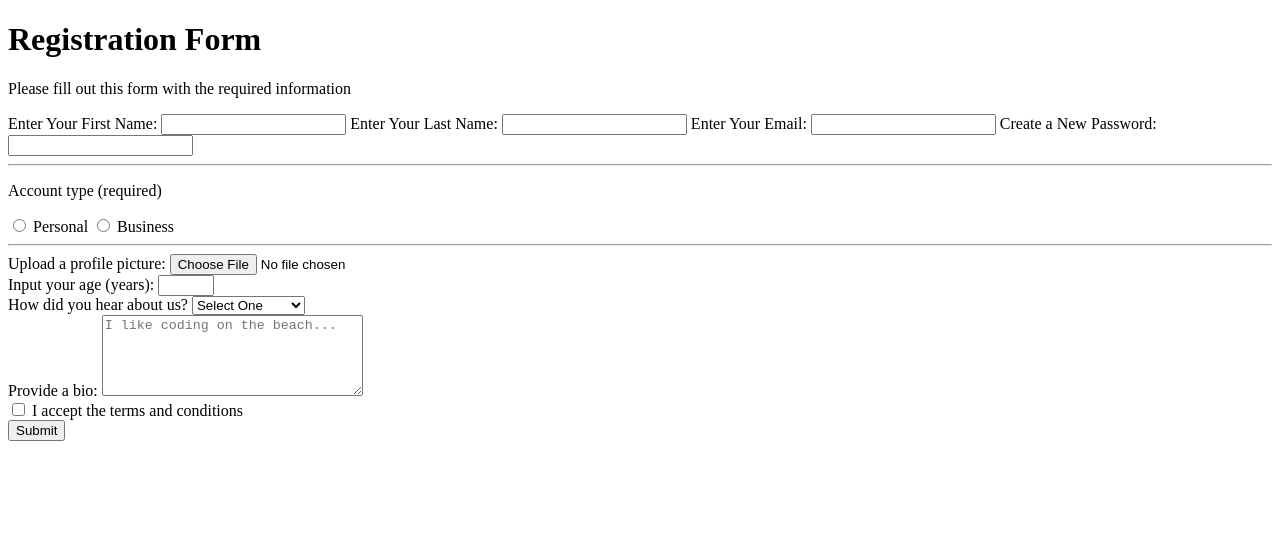
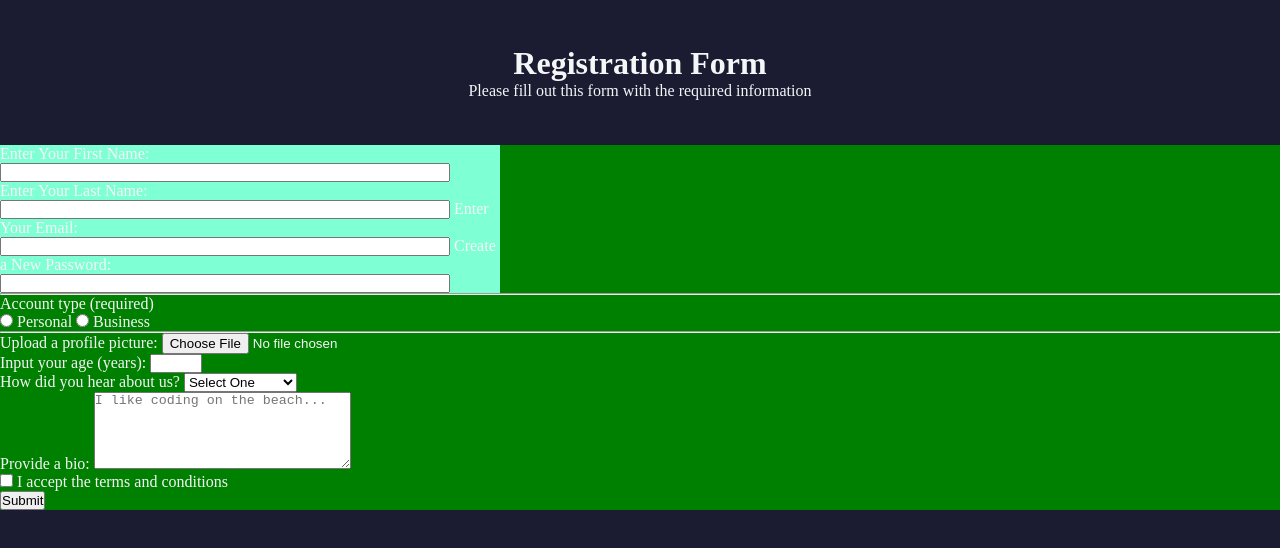
Before and after one commit to Surafelmoges/freeCodeCamp, a plain HTML site: page form.html in a window 1280 px wide. Drawn offline with Linux system fonts and the light colour scheme.

Commit message:
Contact-Form

```diff
--- a/form.html
+++ b/form.html
@@ -16,8 +16,10 @@
     <div class="form-container">
         <form action="#" method="post">
         <div class="personalDetail">
+            <div class="fName">
           <label for="firstName">Enter Your First Name:</label>
           <input type="text" id="firstName" name="firstName" required />
+          </div>
 
           <label for="lastName">Enter Your Last Name:</label>
           <input type="text" id="lastName" name="lastName" required />
--- a/styles/style.css
+++ b/styles/style.css
@@ -0,0 +1,31 @@
+*{
+    margin: 0;
+    padding: 0;
+    box-sizing: border-box;
+}
+body{
+     background-color: #1b1b32;
+     color: #f5f6f7;
+     width: 100%;
+     height: 100vh;
+
+}
+header{
+    text-align: center;
+    margin: 45px;
+}
+.form-container{
+    background: green;
+
+}
+.personalDetail{
+   max-width: 500px;
+   background-color: aquamarine;
+
+}
+.personalDetail input{
+    width: 90%;
+}
+.fName{
+
+}
```
Also changed, not shown: conta.html (added, +25 -0 lines), styles/conta.css (added).
